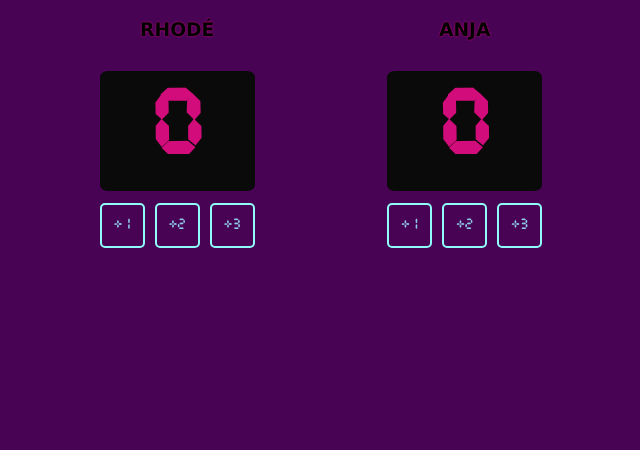
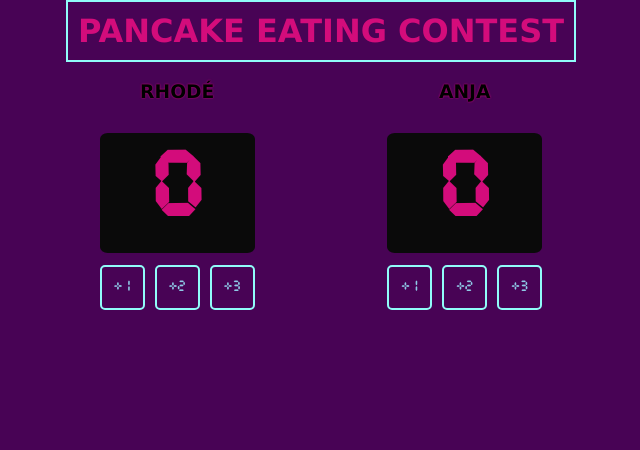
Before and after one commit to rhodevisser/eating-pancakes-scoreboard, a plain HTML site: page index.html in a window 1280 px wide. Shown: the whole page, without its empty margins (319-959 px from the left). Drawn offline with Linux system fonts and the light colour scheme.

Commit message:
style: Added banner

```diff
--- a/index.css
+++ b/index.css
@@ -3,6 +3,15 @@ body {
     background-color: #480355;
     text-align: center;
     font-family: Verdana, Geneva, Tahoma, sans-serif;
+}
+
+#banner-text {
+    border: 2px solid #90FCF9;
+    color: #D30C7B;
+    padding: 10px;
+    display: inline-block;
+    width: fit-content;
+    margin: 0 auto;
 }
 
 @font-face {
--- a/index.html
+++ b/index.html
@@ -16,6 +16,12 @@
     </head>
 
     <body>
+
+        <h1
+            id="banner-text">
+                PANCAKE EATING CONTEST
+        </h1>
+
         <div
         class="container">
             <div
```
